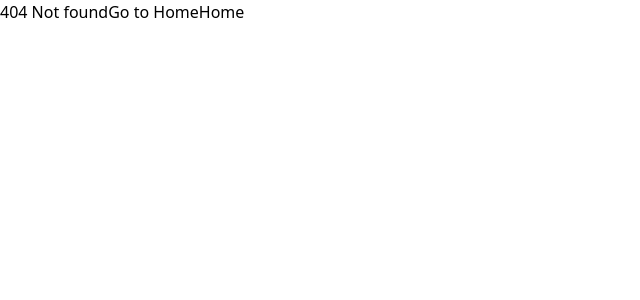
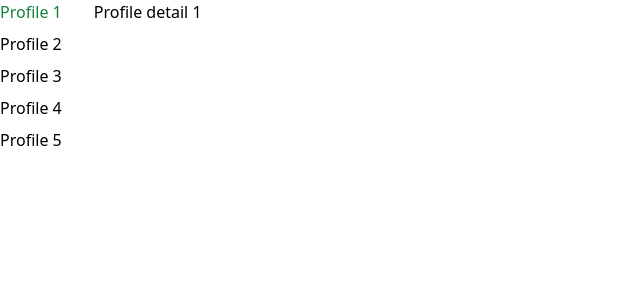
Before and after one commit to NTDung93/restaurant-booking-platform-fe, a React (Vite) app: page /profiles/1 in a window 1280 px wide. Before the commit this address had no page. Shown: the top 300 px of the page, without its empty margins (0-640 px from the left). Built offline with nearby package versions, Linux system fonts and the light colour scheme.

Commit message:
config children router

```diff
--- a/src/containers/NotFound/index.tsx
+++ b/src/containers/NotFound/index.tsx
@@ -2,10 +2,9 @@ import { Link } from "react-router-dom";
 
 export default function NotFound() {
   return (
-    <div className="flex flex-row">
+    <div className="flex flex-col gap-2">
       <h1>404 Not found</h1>
       <Link to="/">Go to Home</Link>
-      <a href="/">Home</a>
     </div>
   );
 }
--- a/src/containers/ProfileDetail/index.tsx
+++ b/src/containers/ProfileDetail/index.tsx
@@ -1,7 +1,12 @@
+import { useParams } from "react-router-dom";
+
 export default function ProfileDetail() {
+  const params = useParams<{profileId: string}>();
+  console.log(params);
+
   return (
     <>
-      <h1>Profile detail page</h1>
+      <h1>Profile detail {params.profileId}</h1>
     </>
   );
 }
--- a/src/containers/Profiles/index.tsx
+++ b/src/containers/Profiles/index.tsx
@@ -1,7 +1,23 @@
+import { NavLink, Outlet } from "react-router-dom";
+
 export default function Profiles() {
+  const profiles: number[] = [1, 2, 3, 4, 5];
   return (
-    <>
-      <h1 className="text-red-600">Profiles page</h1>
-    </>
+    <div className="flex gap-8">
+      <div className="flex flex-col gap-2">
+        {profiles.map((profileId) => (
+          <NavLink
+            key={profileId}
+            to={`/profiles/${profileId}`}
+            className={({ isActive }) => {
+              return isActive ? "text-green-700" : "";
+            }}
+          >
+            Profile {profileId}
+          </NavLink>
+        ))}
+      </div>
+      <Outlet />
+    </div>
   );
 }
```
Also changed, not shown: src/main.tsx (+9 -2 lines).
